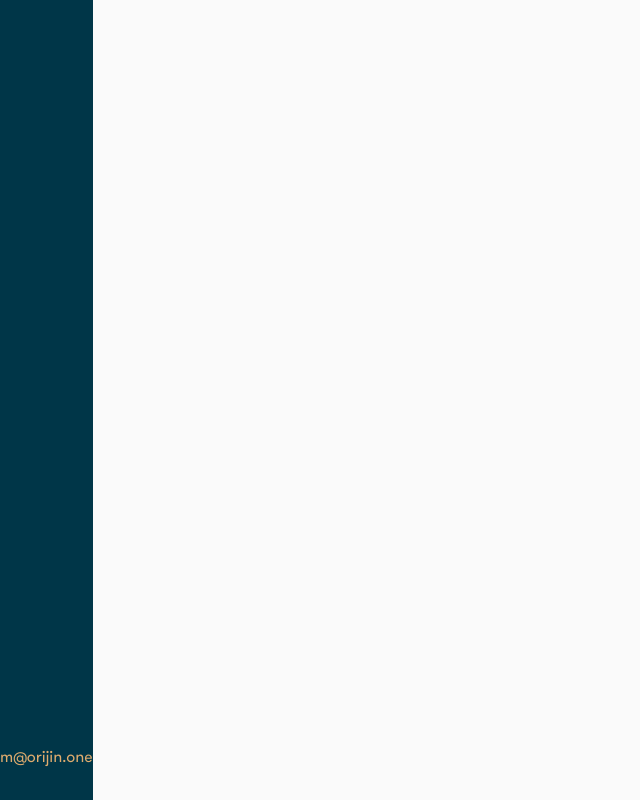
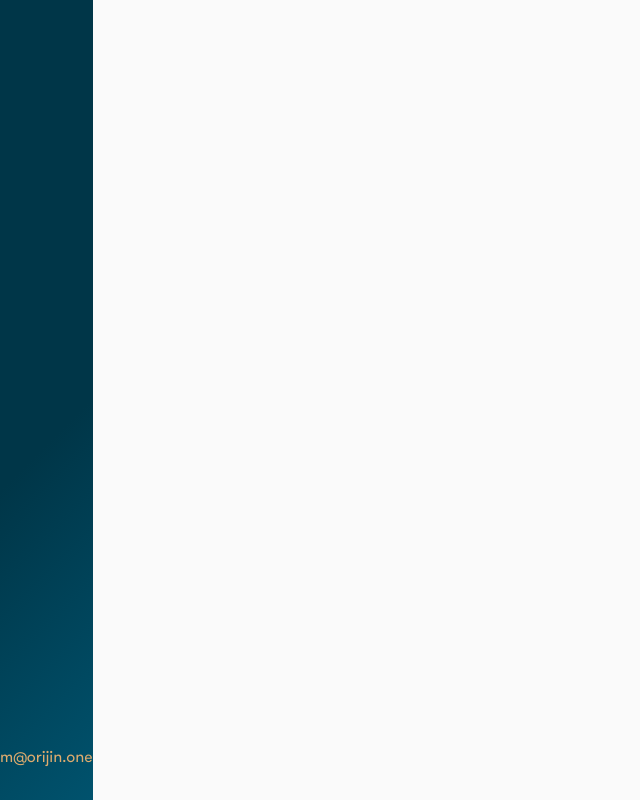
Before and after one commit to orijinone/marketing, a React app: page / in a window 1280 px wide. Shown: the whole page, without its empty margins (0-640 px from the left). Built offline with nearby package versions, Linux system fonts and the light colour scheme.

Commit message:
add gradient

```diff
--- a/src/App.scss
+++ b/src/App.scss
@@ -30,8 +30,14 @@ body {
             flex-direction: column;
 
             font-family: "GTWalsheimProRegular", "Segoe UI", "Roboto", "Oxygen", "Ubuntu", "Cantarell", "Fira Sans", "Droid Sans", "Helvetica Neue";
-            background: #003648;
             color: #dfac6e;
+
+            /* Permalink - use to edit and share this gradient: http://colorzilla.com/gradient-editor/#003648+0,003648+55,00526d+100 */
+            background: #003648; /* Old browsers */
+            background: -moz-linear-gradient(-45deg, #003648 0%, #003648 55%, #00526d 100%); /* FF3.6-15 */
+            background: -webkit-linear-gradient(-45deg, #003648 0%,#003648 55%,#00526d 100%); /* Chrome10-25,Safari5.1-6 */
+            background: linear-gradient(135deg, #003648 0%,#003648 55%,#00526d 100%); /* W3C, IE10+, FF16+, Chrome26+, Opera12+, Safari7+ */
+            filter: progid:DXImageTransform.Microsoft.gradient( startColorstr='#003648', endColorstr='#00526d',GradientType=1 ); /* IE6-9 fallback on horizontal gradient */
 
             .orijin {
                 display: flex;
```
